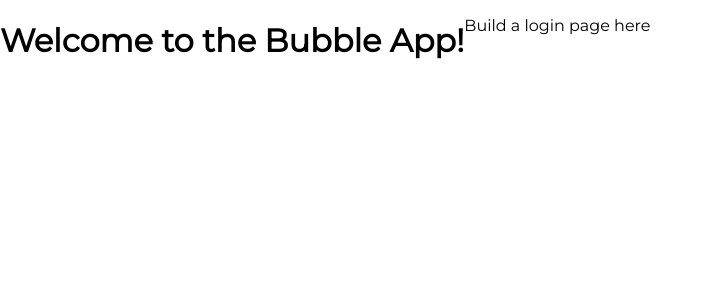
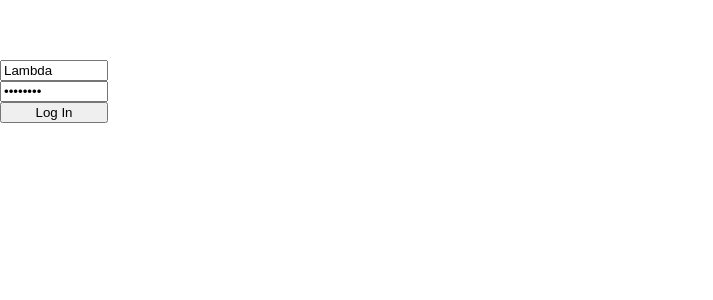
Before and after one commit to bloominstituteoftechnology/web-sprint-challenge-advanced-web-applications, a React (Create React App) app in the folder client/: page / in a window 1280 px wide. Shown: the top 300 px of the page, without its empty margins (0-713 px from the left). Built offline with nearby package versions, Linux system fonts and the light colour scheme.

Commit message:
Initial Commit

```diff
--- a/client/src/App.js
+++ b/client/src/App.js
@@ -1,13 +1,15 @@
 import React, { useState } from "react";
 import { BrowserRouter as Router, Route } from "react-router-dom";
-
+import PrivateRoute from './components/PrivateRoute'
 import Login from "./components/Login";
+import BubblePage from './components/BubblePage'
 import "./styles.scss";
 
 function App() {
   return (
     <Router>
       <div className="App">
+      <PrivateRoute exact path="/protected" component={BubblePage} />
         <Route exact path="/" component={Login} />
         {/*
           Build a PrivateRoute component that will
--- /dev/null
+++ b/client/src/components/AddColor.js
@@ -0,0 +1,69 @@
+// import React, { useState, useEffect} from 'react'
+// import { axiosWithAuth } from '../components/utils/axiosWithAuth'
+
+// const initialFriendValue = {
+//     name: '',
+//     age: '',
+//     email: ''
+// }
+
+
+// const FriendsList = () => {
+
+//  const [friends, setFriends] = useState([])
+//  const [newFriend, setNewFriend] = useState(initialFriendValue)
+
+// useEffect(() => {
+//     axiosWithAuth()
+//     .get('/api/friends')
+//     .then(res => {
+//         setFriends(res.data)
+//     })
+//     .catch(err => {
+//         console.log(err)
+//     })
+// }, [])
+
+// const handleChange = (e) => {
+//   setNewFriend({
+//       ...newFriend,
+//       [e.target.name]: e.target.value
+//   })
+// }
+
+// const handleSubmit = (e) => {
+//     e.preventDefault()
+//     axiosWithAuth()
+//       .post(`/api/friends/, newFriend`)
+//       .then((res) => {
+//         console.log(res);
+//       })
+//       .catch((err) => {
+//         console.log(err.message);
+//       });
+
+// return (
+//     <>
+// {friends.map(friends => (
+//     <div>
+//     <p>Name: {friends.name}</p>
+// <p> Age: {friends.age}</p>
+// <p>Email: {friends.email}</p>
+// <p>{friends.id}</p>
+// </div>
+// ))}
+// <form onSubmit={handleSubmit}>
+//     <input
+//     type='text'
+//     name='name'
+//     value={newFriend.name}
+//     onChange={handleChange}
+//     />
+// <input type="submit" />
+// </form>
+//     </>
+// )
+// }
+// }
+
+// export default FriendsList
--- a/client/src/components/BubblePage.js
+++ b/client/src/components/BubblePage.js
@@ -1,13 +1,27 @@
 import React, { useState, useEffect } from "react";
+import { useParams} from 'react-router-dom'
 import axios from "axios";
-
+import {axiosWithAuth} from './utils/axiosWithAuth'
 import Bubbles from "./Bubbles";
 import ColorList from "./ColorList";
 
 const BubblePage = () => {
   const [colorList, setColorList] = useState([]);
+  const { id } = useParams()
   // fetch your colors data from the server when the component mounts
   // set that data to the colorList state property
+
+
+  const getColorList = () => {
+    axiosWithAuth()
+      .get("http://localhost:5000/api/colors")
+      .then(res => setColorList(res.data))
+      .catch(err => console.log(err.response));
+  };
+
+  useEffect(() => {
+    getColorList();
+  }, [colorList]);
 
   return (
     <>
--- a/client/src/components/ColorList.js
+++ b/client/src/components/ColorList.js
@@ -1,5 +1,7 @@
 import React, { useState } from "react";
 import axios from "axios";
+import { useParams, useHistory} from 'react-router-dom'
+//import AddColor from './AddColor'
 
 const initialColor = {
   color: "",
@@ -7,9 +9,10 @@ const initialColor = {
 };
 
 const ColorList = ({ colors, updateColors }) => {
-  console.log(colors);
   const [editing, setEditing] = useState(false);
   const [colorToEdit, setColorToEdit] = useState(initialColor);
+  const { id } = useParams()
+  const history = useHistory()
 
   const editColor = color => {
     setEditing(true);
@@ -18,13 +21,31 @@ const ColorList = ({ colors, updateColors }) => {
 
   const saveEdit = e => {
     e.preventDefault();
+    axios
+    .put(`http://localhost:5000/api/colors/${id}`, colors )
+    .then((res) => {
+colors()
+    })
+    .catch((err) => {
+      console.error(err);
+    });
     // Make a put request to save your updated color
     // think about where will you get the id from...
     // where is is saved right now?
+    //Put req API: `/api/colors/{id}
   };
 
-  const deleteColor = color => {
+  const deleteColor = (color) => {
+    axios
+    .delete(`http://localhost:5000/api/colors/${id}`)
+    .then((res) => {
+      color(id)
+    })
+    .catch((err) => {
+      console.log(err)
+    })
     // make a delete request to delete this color
+    //API to delete: `/api/colors/{id}`
   };
 
   return (
@@ -81,6 +102,7 @@ const ColorList = ({ colors, updateColors }) => {
         </form>
       )}
       <div className="spacer" />
+      {/* <AddColor /> */}
       {/* stretch - build another form here to add a color */}
     </div>
   );
--- a/client/src/components/Login.js
+++ b/client/src/components/Login.js
@@ -1,14 +1,56 @@
-import React from "react";
+import React, { useState } from 'react'
+import { useHistory } from 'react-router'
+import { axiosWithAuth } from './utils/axiosWithAuth'
+
 
 const Login = () => {
-  // make a post request to retrieve a token from the api
-  // when you have handled the token, navigate to the BubblePage route
-  return (
-    <>
-      <h1>Welcome to the Bubble App!</h1>
-      <p>Build a login page here</p>
-    </>
-  );
-};
+    const [credentials, setCredentials] = useState({
+        username: 'Lambda',
+        password: 'password',
+    })
+ const history = useHistory()
 
+
+    const handleChange = e => {
+        setCredentials({
+            credentials: {
+                 ...credentials,
+                [e.target.name]: e.target.value,
+            }
+        })
+    }
+    const login = (e) => {
+        e.preventDefault();
+        axiosWithAuth()
+          .post('/api/login', credentials)
+          .then(res => {
+            localStorage.setItem("token", res.data.payload);
+            history.push("/protected");
+          })
+          .catch(err => {
+            console.log(err);
+          });
+      };
+
+return (
+    <div>
+        <form onSubmit={login}>
+            <input
+            type='text'
+            name='username'
+            value={credentials.username}
+            onChange={handleChange}
+            />
+               <input
+            type='password'
+            name='password'
+            value={credentials.password}
+            onChange={handleChange}
+            />
+            <button>Log In</button>
+        </form>
+    </div>
+)
+
+}
 export default Login;
--- /dev/null
+++ b/client/src/components/PrivateRoute.js
@@ -0,0 +1,19 @@
+import React from "react";
+import { Route, Redirect } from "react-router-dom";
+
+const PrivateRoute = ({ component: Component, ...rest }) => {
+  return (
+    <Route
+      {...rest}
+      render={(props) => {
+        if (localStorage.getItem("token")) {
+          return <Component {...props} />;
+        } else {
+          return <Redirect to="/login" />;
+        }
+      }}
+    />
+  );
+};
+
+export default PrivateRoute;
--- /dev/null
+++ b/client/src/components/utils/axiosWithAuth.js
@@ -0,0 +1,13 @@
+import axios from 'axios';
+
+export const axiosWithAuth = () => {
+  // get the token from localstorage
+  const token = window.localStorage.getItem('token');
+  // create a new "instance" of axios with the config object built into it
+  return axios.create({
+    headers: {
+      authorization: token
+    },
+    baseURL: 'http://localhost:5000'
+  });
+};
```
Also changed, not shown: 2 other files (tests, documents, lock files or other folders).
